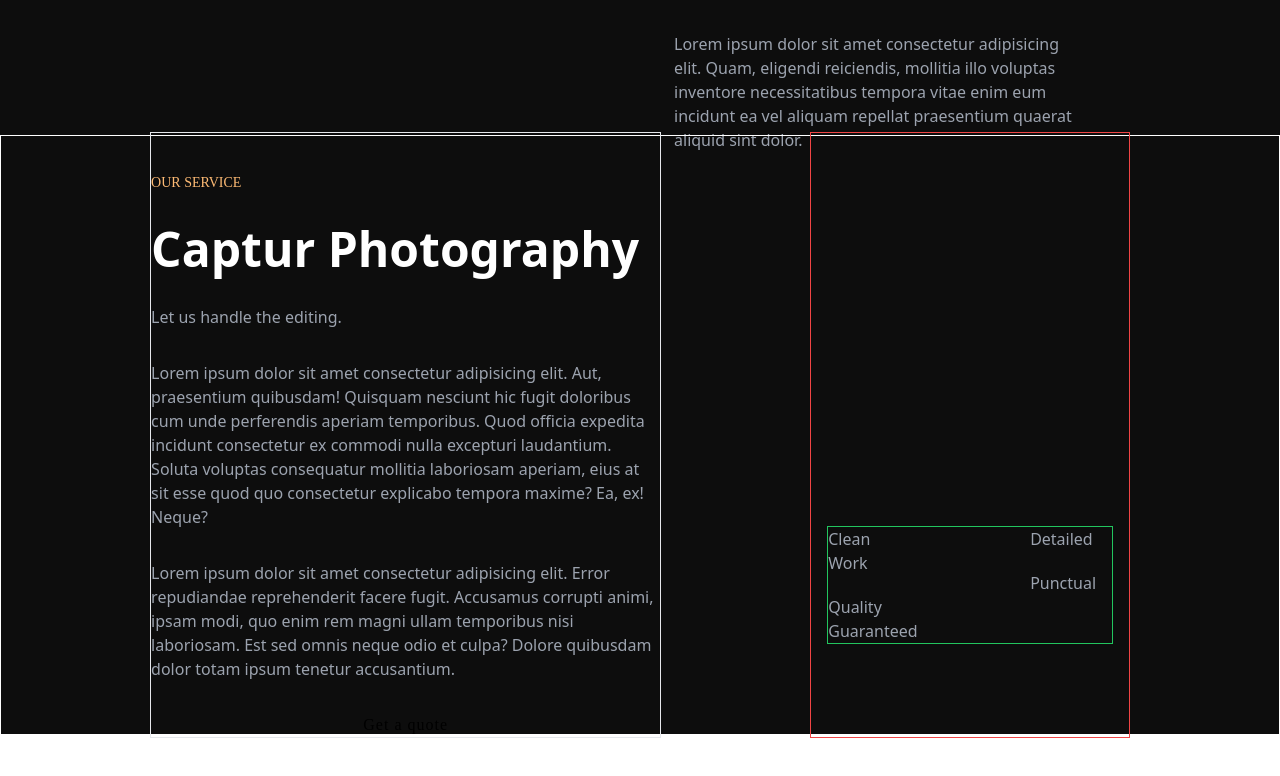
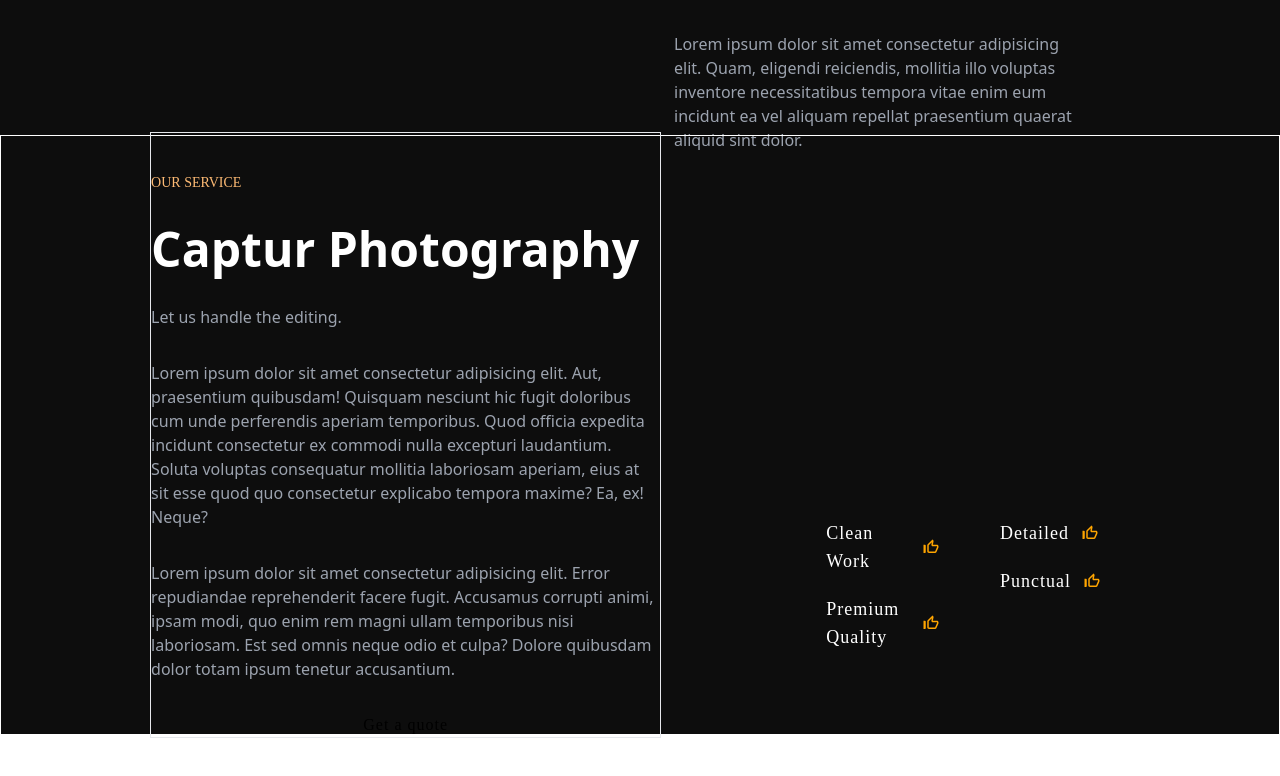
Before and after one commit to EzieVee/modern-tab, a Next.js app: page / in a window 1280 px wide. Shown: the part 1625-2401 px from the top of the page. Built offline with nearby package versions, Linux system fonts and the light colour scheme; a web font is replaced by a local one.

Commit message:
services page update

```diff
--- a/components/Services.tsx
+++ b/components/Services.tsx
@@ -1,6 +1,8 @@
 import { motion } from 'framer-motion';
 import React from 'react';
+// import { FcCheckmark } from 'react-icons/fa';
 
+import { MdThumbUpOffAlt } from "react-icons/md";
 type ServicesProps = {
 
 };
@@ -24,19 +26,20 @@ const Services:React.FC<ServicesProps> = () => {
 
         </div>
 
-        <div className=" flex flex-col border border-red-500 w-[25%] items-center justify-center">
-          <div className="w-[90%] border-green-500 border grid grid-cols-2 gap-[120px] mt-[300px] ">
+        <div className=" flex flex-col  w-[25%] items-center justify-center">
+          <div className="w-[90%] grid grid-cols-2 gap-[60px] mt-[300px]">
 
 
           <ul className="flex flex-col space-y-5">
-            <li className="text-gray-400 font-thin">
-              <i className="fi fi-ro-user"></i>Clean Work</li>
-            <li className="text-gray-400 font-thin">Quality Guaranteed</li>
+            <li className="mulishFont text-white flex items-center text-lg tracking-[1px]">
+             Clean Work <span className='pl-3'><MdThumbUpOffAlt color="orange"/> </span> </li>
+            <li className="mulishFont text-white flex items-center text-lg tracking-[1px]">Premium Quality<span className='pl-3'><MdThumbUpOffAlt color="orange"/> </span> </li>
 
           </ul>
           <ul className="flex flex-col space-y-5">
-            <li className="text-gray-400 font-thin">Detailed</li>
-            <li className="text-gray-400 font-thin">Punctual</li>
+            <li className="mulishFont text-white flex items-center text-lg tracking-[1px]">
+             Detailed <span className='pl-3 '><MdThumbUpOffAlt color="orange"/> </span> </li>
+            <li className="mulishFont text-white flex items-center text-lg tracking-[1px]">Punctual<span className='pl-3'><MdThumbUpOffAlt color="orange"/> </span> </li>
 
           </ul>
           </div>
--- a/package.json
+++ b/package.json
@@ -19,6 +19,7 @@
     "next": "13.0.3",
     "react": "18.2.0",
     "react-dom": "18.2.0",
+    "react-icons": "^4.7.1",
     "react-social-icons": "^5.15.0",
     "typescript": "4.8.4"
   },
--- a/styles/globals.css
+++ b/styles/globals.css
@@ -2,7 +2,7 @@
 @tailwind components;
 @tailwind utilities;
 
-
+/* @import "~@flaticon/flaticon-uicons/css/all/all"; */
 
 
 html::-webkit-scrollbar {
```
Also changed, not shown: 1 other file (tests, documents, lock files or other folders).
